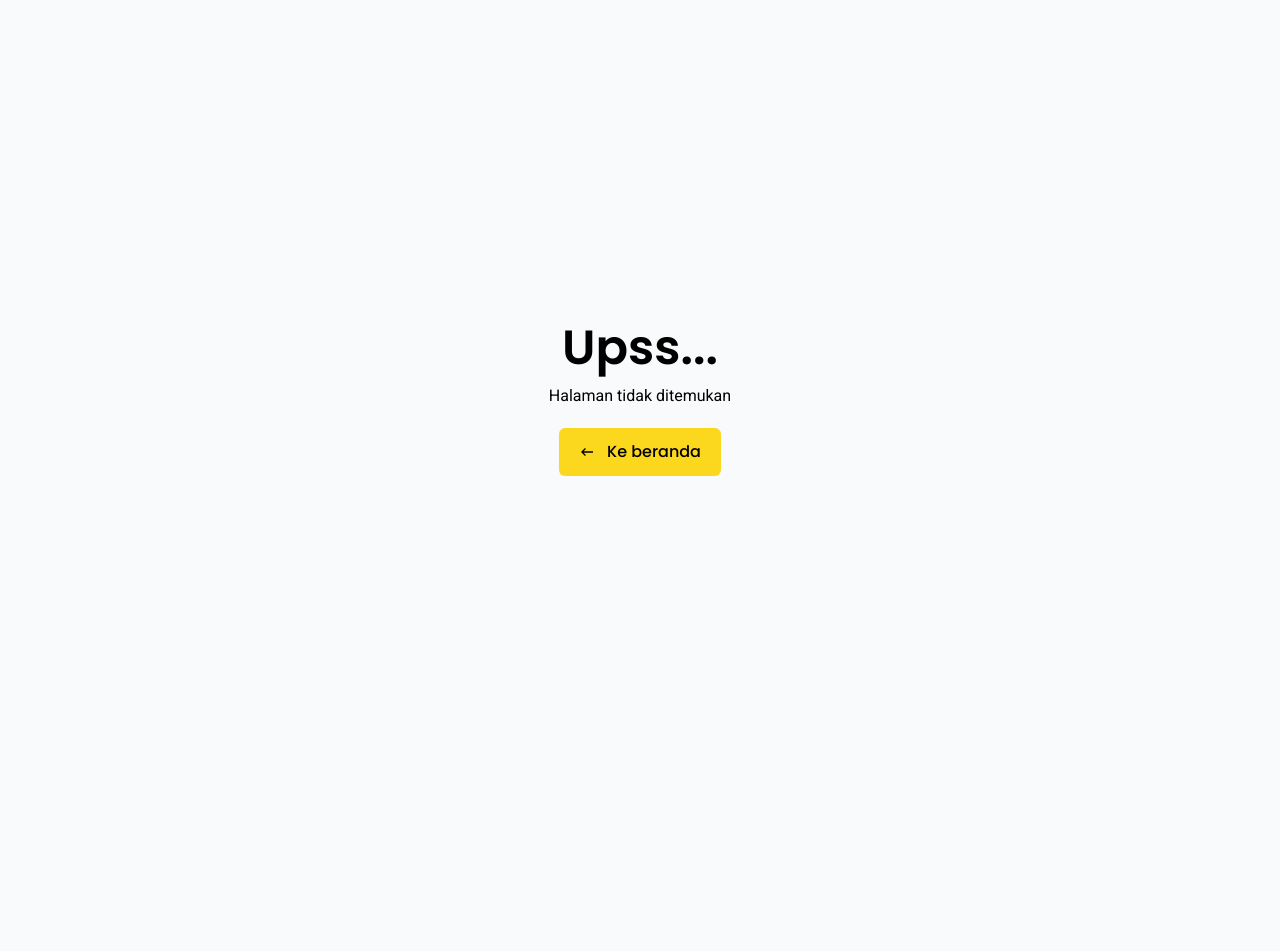
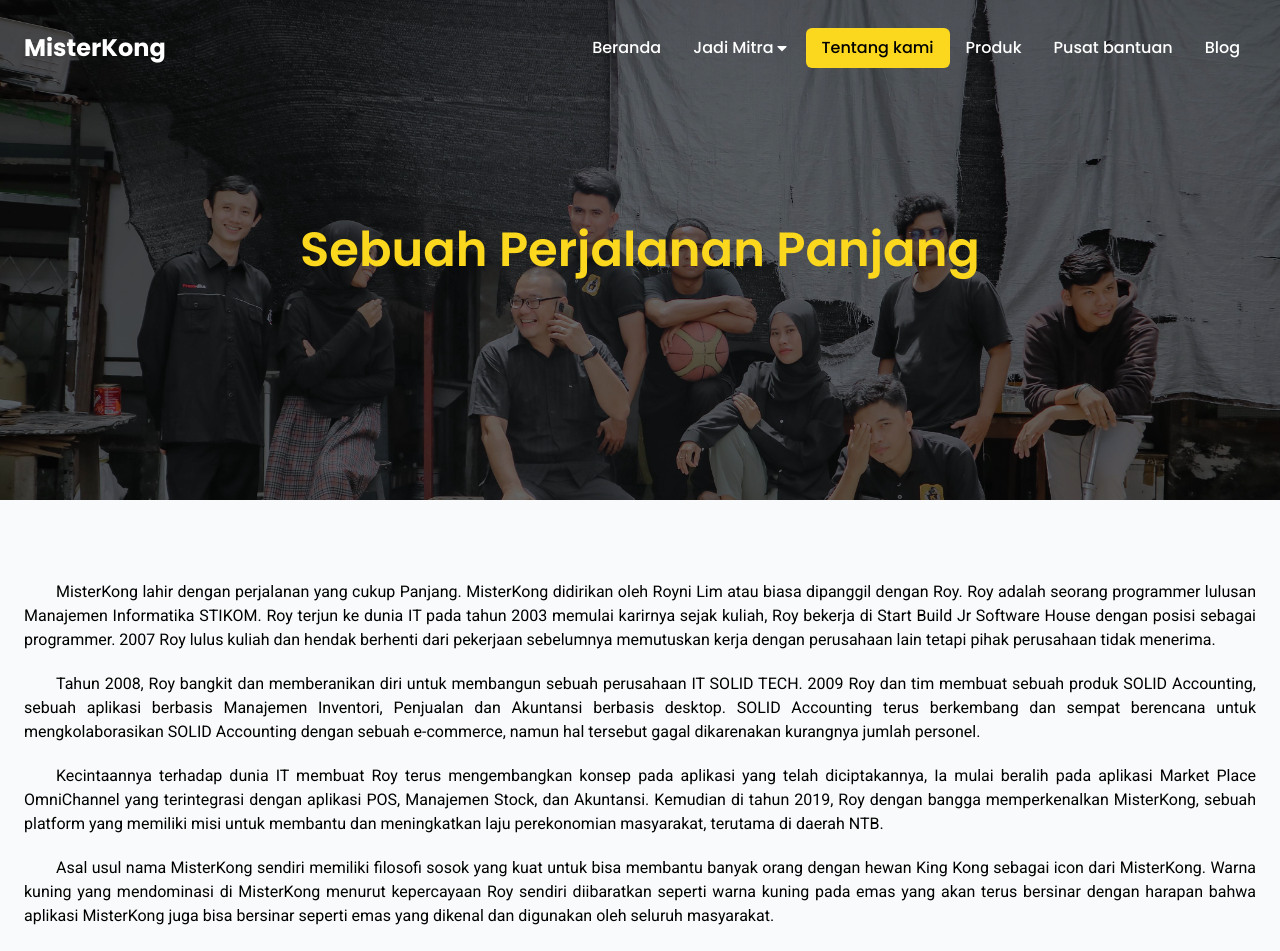
Before and after one commit to syhbandi/misterkong-front-end, a React (Vite) app: page /tentang-kami in a window 1280 px wide. Shown: the top 951 px of the page. Before the commit the page ends 800 px from the top, so only its background shows below. Built offline with nearby package versions, Linux system fonts and the light colour scheme.

Commit message:
halaman tentang kami

```diff
--- /dev/null
+++ b/src/pages/Tentang/index.tsx
@@ -0,0 +1,69 @@
+import kongFamily from "../../assets/kong-family.jpg";
+const Tentang = () => {
+  return (
+    <>
+      <header
+        className="h-[500px] bg-cover"
+        style={{ backgroundImage: `url(${kongFamily})` }}
+      >
+        <div className="backdrop-brightness-50 w-full h-full">
+          <div className="container mx-auto max-w-7xl px-6 flex items-center justify-center h-full">
+            <h1 className="text-3xl md:text-5xl font-semibold text-kong font-poppins">
+              Sebuah Perjalanan Panjang
+            </h1>
+          </div>
+        </div>
+      </header>
+      <section>
+        <div className="container mx-auto max-w-7xl px-6 py-10 md:py-20 font-roboto">
+          <p className="indent-8 mb-5 text-justify">
+            MisterKong lahir dengan perjalanan yang cukup Panjang. MisterKong
+            didirikan oleh Royni Lim atau biasa dipanggil dengan Roy. Roy adalah
+            seorang programmer lulusan Manajemen Informatika STIKOM. Roy terjun
+            ke dunia IT pada tahun 2003 memulai karirnya sejak kuliah, Roy
+            bekerja di Start Build Jr Software House dengan posisi sebagai
+            programmer. 2007 Roy lulus kuliah dan hendak berhenti dari pekerjaan
+            sebelumnya memutuskan kerja dengan perusahaan lain tetapi pihak
+            perusahaan tidak menerima.
+          </p>
+          <p className="indent-8 mb-5 text-justify">
+            Tahun 2008, Roy bangkit dan memberanikan diri untuk membangun sebuah
+            perusahaan IT SOLID TECH. 2009 Roy dan tim membuat sebuah produk
+            SOLID Accounting, sebuah aplikasi berbasis Manajemen Inventori,
+            Penjualan dan Akuntansi berbasis desktop. SOLID Accounting terus
+            berkembang dan sempat berencana untuk mengkolaborasikan SOLID
+            Accounting dengan sebuah e-commerce, namun hal tersebut gagal
+            dikarenakan kurangnya jumlah personel.
+          </p>
+          <p className="indent-8 mb-5 text-justify">
+            Kecintaannya terhadap dunia IT membuat Roy terus mengembangkan
+            konsep pada aplikasi yang telah diciptakannya, Ia mulai beralih pada
+            aplikasi Market Place OmniChannel yang terintegrasi dengan aplikasi
+            POS, Manajemen Stock, dan Akuntansi. Kemudian di tahun 2019, Roy
+            dengan bangga memperkenalkan MisterKong, sebuah platform yang
+            memiliki misi untuk membantu dan meningkatkan laju perekonomian
+            masyarakat, terutama di daerah NTB.
+          </p>
+          <p className="indent-8 mb-5 text-justify">
+            Asal usul nama MisterKong sendiri memiliki filosofi sosok yang kuat
+            untuk bisa membantu banyak orang dengan hewan King Kong sebagai icon
+            dari MisterKong. Warna kuning yang mendominasi di MisterKong menurut
+            kepercayaan Roy sendiri diibaratkan seperti warna kuning pada emas
+            yang akan terus bersinar dengan harapan bahwa aplikasi MisterKong
+            juga bisa bersinar seperti emas yang dikenal dan digunakan oleh
+            seluruh masyarakat.
+          </p>
+          <p className="indent-8 mb-5 text-justify">
+            MisterKong adalah layanan moda transportasi berbasis online yang
+            memiliki beberapa jenis layanan, diantaranya KongPos, KongRider,
+            KongCar, KongMeal, KongShop, dan KongMart. Di awal lahirnya,
+            MisterKong sudah berhasil menghimpun berbagai Mitra Usaha untuk
+            terus tumbuh dan berkembang Bersama.
+          </p>
+        </div>
+      </section>
+    </>
+  );
+};
+
+export default Tentang;
--- a/src/router/Router.tsx
+++ b/src/router/Router.tsx
@@ -2,6 +2,7 @@
 import App from "../App";
 import Home from "../pages/Home";
 import ErrorPage from "../pages/ErrorPage";
+import Tentang from "../pages/Tentang";
 
 const router = createBrowserRouter([
   {
@@ -13,6 +14,10 @@
         index: true,
         element: <Home />,
       },
+      {
+        path: "tentang-kami",
+        element: <Tentang />,
+      },
     ],
   },
 ]);
```
